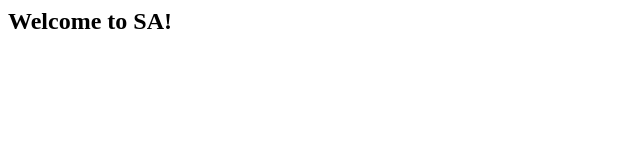
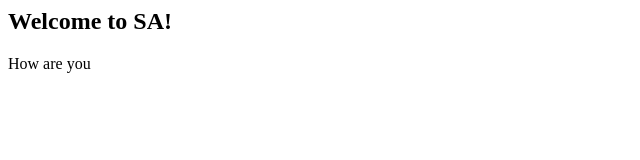
Before and after one commit to Dalwadi-Kavan/cicd-pipeline, a plain HTML site: page index.html in a window 1280 px wide. Shown: the full height of the page, 0-640 px from the left. Drawn offline with Linux system fonts and the light colour scheme.

Commit message:
new line

```diff
--- a/index.html
+++ b/index.html
@@ -1 +1,2 @@
 <h2>Welcome to SA!</h2>
+How are you
```
Also changed, not shown: 1 other file.
